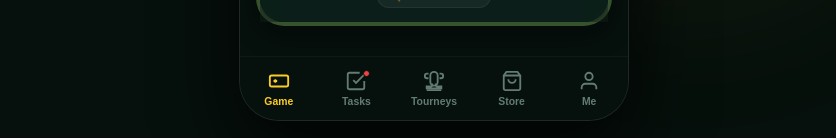
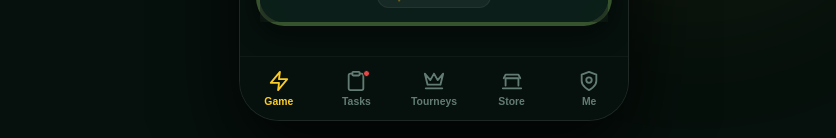
Before and after one commit to morelucks/celo-flash, a React (Vite) app: page / in a window 1280 px wide. Shown: the part 751-889 px from the top of the page, without its empty margins (206-1042 px from the left). Built offline with nearby package versions, Linux system fonts and the light colour scheme.

Commit message:
Revamp footer navigation bar with premium distinct SVG icons

```diff
--- a/src/components/FooterNav.jsx
+++ b/src/components/FooterNav.jsx
@@ -19,9 +19,8 @@ export default function FooterNav() {
         className={`nav-item ${currentTab === 'game' ? 'active' : ''}`}
         onClick={() => handleTabClick('game')}
       >
-        <svg className="nav-icon" viewBox="0 0 24 24" fill="none" stroke="currentColor" strokeWidth="2">
-          <rect x="2" y="6" width="20" height="12" rx="2"></rect>
-          <path d="M6 12h4m-2-2v4m7-2h.01M18 12h.01"></path>
+        <svg className="nav-icon" viewBox="0 0 24 24" fill="none" stroke="currentColor" strokeWidth="2" strokeLinecap="round" strokeLinejoin="round">
+          <polygon points="13 2 3 14 12 14 11 22 21 10 12 10 13 2"></polygon>
         </svg>
         <span className="nav-label">Game</span>
       </button>
@@ -31,9 +30,9 @@ export default function FooterNav() {
         onClick={() => handleTabClick('tasks')}
       >
         <div className="nav-icon-container">
-          <svg className="nav-icon" viewBox="0 0 24 24" fill="none" stroke="currentColor" strokeWidth="2">
-            <path d="M9 11l3 3L22 4"></path>
-            <path d="M21 12v7a2 2 0 0 1-2 2H5a2 2 0 0 1-2-2V5a2 2 0 0 1 2-2h11"></path>
+          <svg className="nav-icon" viewBox="0 0 24 24" fill="none" stroke="currentColor" strokeWidth="2" strokeLinecap="round" strokeLinejoin="round">
+            <path d="M16 4h2a2 2 0 0 1 2 2v14a2 2 0 0 1-2 2H6a2 2 0 0 1-2-2V6a2 2 0 0 1 2-2h2"></path>
+            <rect x="8" y="2" width="8" height="4" rx="1" ry="1"></rect>
           </svg>
           {hasUncompletedTasks && <span className="red-badge-dot"></span>}
         </div>
@@ -44,12 +43,9 @@ export default function FooterNav() {
         className={`nav-item ${currentTab === 'tourneys' ? 'active' : ''}`}
         onClick={() => handleTabClick('tourneys')}
       >
-        <svg className="nav-icon" viewBox="0 0 24 24" fill="none" stroke="currentColor" strokeWidth="2">
-          <path d="M6 9H4.5a2.5 2.5 0 0 1 0-5H6"></path>
-          <path d="M18 9h1.5a2.5 2.5 0 0 0 0-5H18"></path>
-          <path d="M4 22h16"></path>
-          <path d="M10 14.66V17c0 .55-.45 1-1 1H4v2h16v-2h-5c-.55 0-1-.45-1-1v-2.34"></path>
-          <path d="M12 2a4 4 0 0 1 4 4v7a4 4 0 0 1-4 4 4 4 0 0 1-4-4V6a4 4 0 0 1 4-4z"></path>
+        <svg className="nav-icon" viewBox="0 0 24 24" fill="none" stroke="currentColor" strokeWidth="2" strokeLinecap="round" strokeLinejoin="round">
+          <path d="M2 4l3 12h14l3-12-6 7-4-7-4 7-6-7z"></path>
+          <path d="M3 20h18"></path>
         </svg>
         <span className="nav-label">Tourneys</span>
       </button>
@@ -58,10 +54,10 @@ export default function FooterNav() {
         className={`nav-item ${currentTab === 'store' ? 'active' : ''}`}
         onClick={() => handleTabClick('store')}
       >
-        <svg className="nav-icon" viewBox="0 0 24 24" fill="none" stroke="currentColor" strokeWidth="2">
-          <path d="M6 2L3 6v14a2 2 0 0 0 2 2h14a2 2 0 0 0 2-2V6l-3-4z"></path>
-          <line x1="3" y1="6" x2="21" y2="6"></line>
-          <path d="M16 10a4 4 0 0 1-8 0"></path>
+        <svg className="nav-icon" viewBox="0 0 24 24" fill="none" stroke="currentColor" strokeWidth="2" strokeLinecap="round" strokeLinejoin="round">
+          <path d="M2 20h20"></path>
+          <path d="M5 17V9H19V17"></path>
+          <path d="M3 9l2-4h14l2 4"></path>
         </svg>
         <span className="nav-label">Store</span>
       </button>
@@ -70,9 +66,9 @@ export default function FooterNav() {
         className={`nav-item ${currentTab === 'me' ? 'active' : ''}`}
         onClick={() => handleTabClick('me')}
       >
-        <svg className="nav-icon" viewBox="0 0 24 24" fill="none" stroke="currentColor" strokeWidth="2">
-          <path d="M20 21v-2a4 4 0 0 0-4-4H8a4 4 0 0 0-4 4v2"></path>
-          <circle cx="12" cy="7" r="4"></circle>
+        <svg className="nav-icon" viewBox="0 0 24 24" fill="none" stroke="currentColor" strokeWidth="2" strokeLinecap="round" strokeLinejoin="round">
+          <path d="M12 22s8-4 8-10V5l-8-3-8 3v7c0 6 8 10 8 10z"></path>
+          <circle cx="12" cy="11" r="3"></circle>
         </svg>
         <span className="nav-label">Me</span>
       </button>
```
